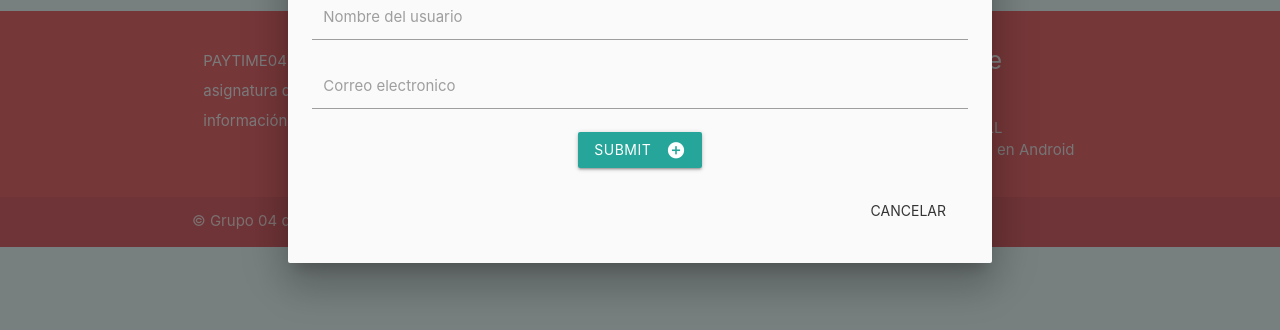
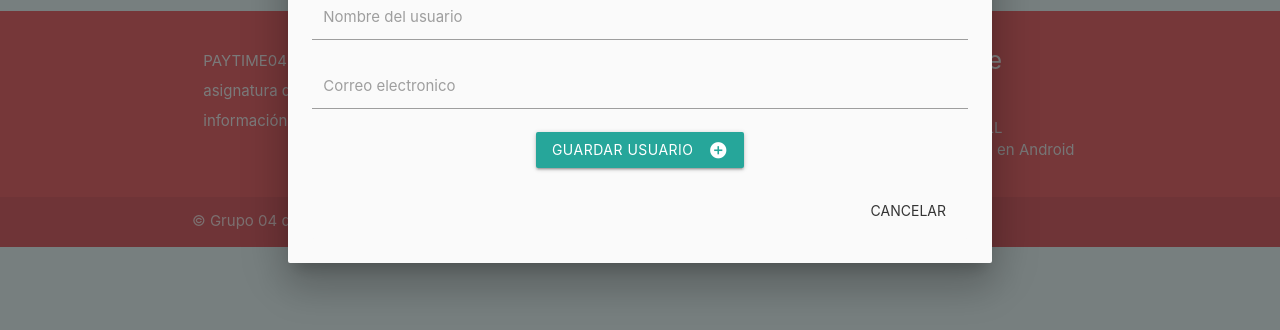
Before and after one commit to AitorAlonsoMelian/PayTime04, a plain HTML site: page Contacto.html in a window 1280 px wide. Both pictures are taken after a click on the button "add". Shown: the part 176-506 px from the top of the page. Drawn offline with nearby package versions, Linux system fonts and the light colour scheme; no server answers.

Commit message:
Update Contacto.html

```diff
--- a/Contacto.html
+++ b/Contacto.html
@@ -82,7 +82,7 @@
               <input type="email" class="validate" id="UserEmail">
             </div>
             <div class="input-field col 12" id="btnNuevoContacto">
-               <button class="btn waves-effect waves-light" type="submit" id="botonEnviar">Submit
+               <button class="btn waves-effect waves-light" type="submit" id="botonEnviar">Guardar usuario
                   <i class="material-icons right">add_circle</i>
               </button>
 
```
